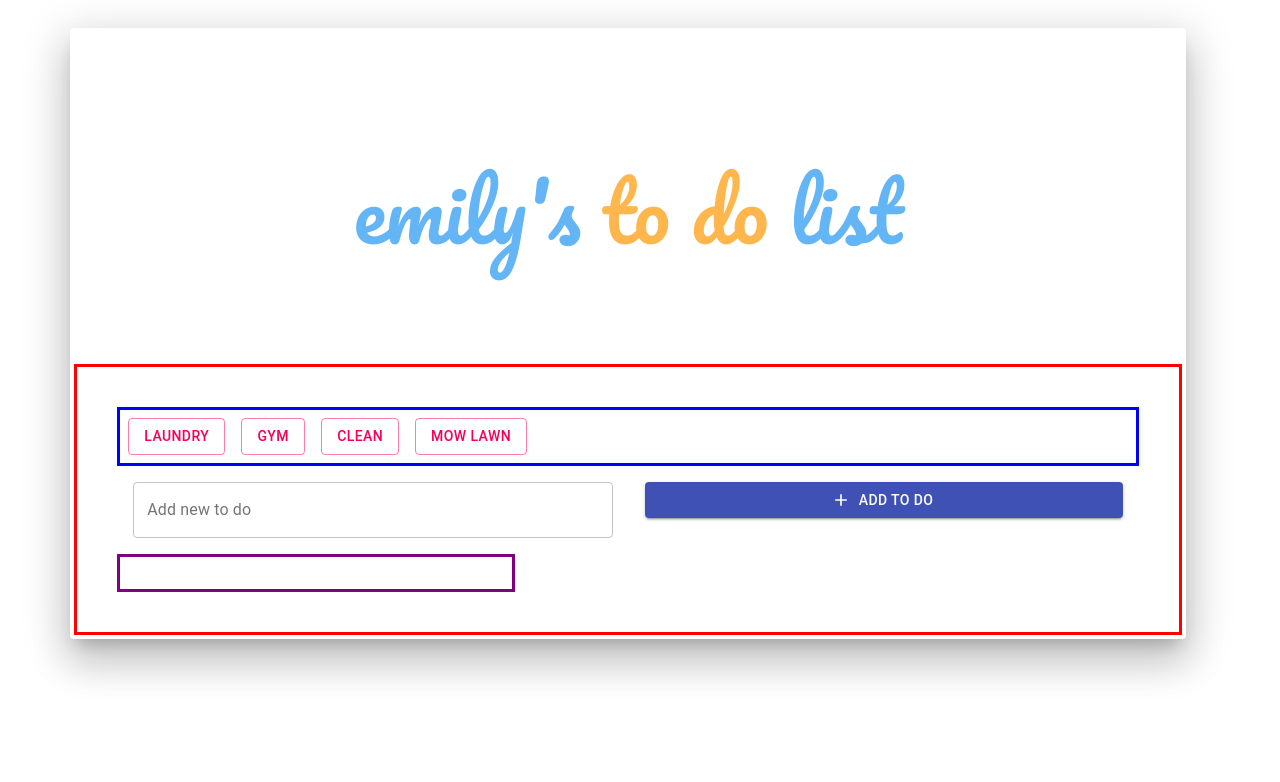
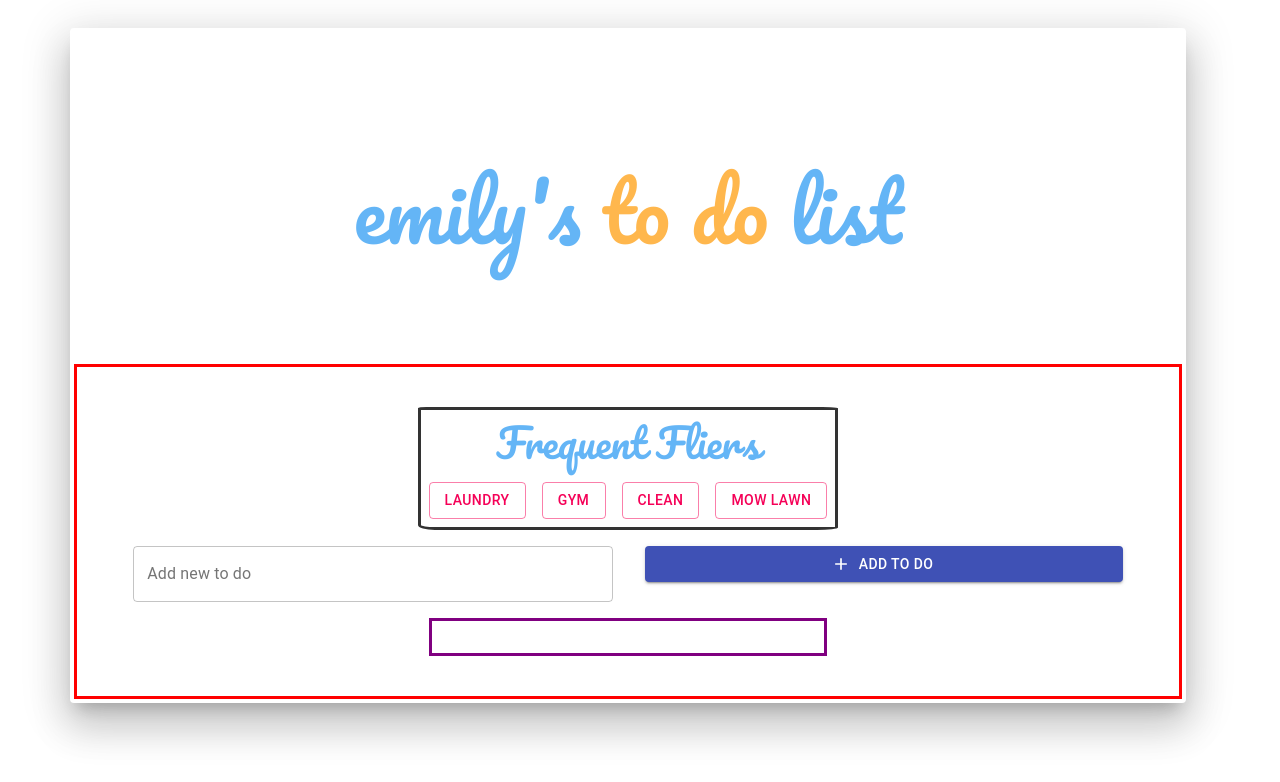
Before and after one commit to ewirtz3/react_todo_list, a React (Create React App) app: page / in a window 1280 px wide. Shown: the top 782 px of the page. Built offline with nearby package versions, Linux system fonts and the light colour scheme.

Commit message:
added border to frequent fliers

```diff
--- a/src/components/FrequentToDos.js
+++ b/src/components/FrequentToDos.js
@@ -1,15 +1,20 @@
 import React from "react";
 import { makeStyles } from "@material-ui/core/styles";
-import { Button } from "@material-ui/core";
+import { Button, Typography } from "@material-ui/core";
 
 const useStyles = makeStyles((theme) => ({
   root: {
-    display: "flex",
-    flexWrap: "row wrap",
+    alignSelf: "center",
     "& > *": {
       margin: theme.spacing(1),
     },
-    border: "3px solid blue",
+    border: "3px solid #333333",
+    borderRadius: "2% 6% 5% 4% / 1% 1% 2% 4%",
+  },
+  header: {
+    fontFamily: ["Pacifico", "cursive"],
+    fontSize: "40px",
+    color: theme.palette.info.light,
   },
 }));
 
@@ -23,9 +28,12 @@ export default function FrequentToDos({ todos }) {
   ];
   return (
     <div className={classes.root}>
-      {defaultTodos.map((task) => {
+      <Typography variant="h2" gutterBottom className={classes.header}>
+        Frequent Fliers
+      </Typography>
+      {defaultTodos.map((task, i) => {
         return (
-          <Button variant="outlined" color="secondary">
+          <Button key={i} variant="outlined" color="secondary">
             {task.label}
           </Button>
         );
--- a/src/components/toDoList.js
+++ b/src/components/toDoList.js
@@ -7,14 +7,14 @@ import FrequentToDos from "./FrequentToDos";
 
 const useStyles = makeStyles((theme) => ({
   root: {
-    display: "grid",
+    display: "flex",
     flexDirection: "column",
-    justifyContent: "center",
     flexGrow: 1,
     padding: theme.spacing(5),
     border: "3px solid red",
   },
   list: {
+    alignSelf: "center",
     padding: theme.spacing(2),
     width: "100%",
     maxWidth: 360,
```
